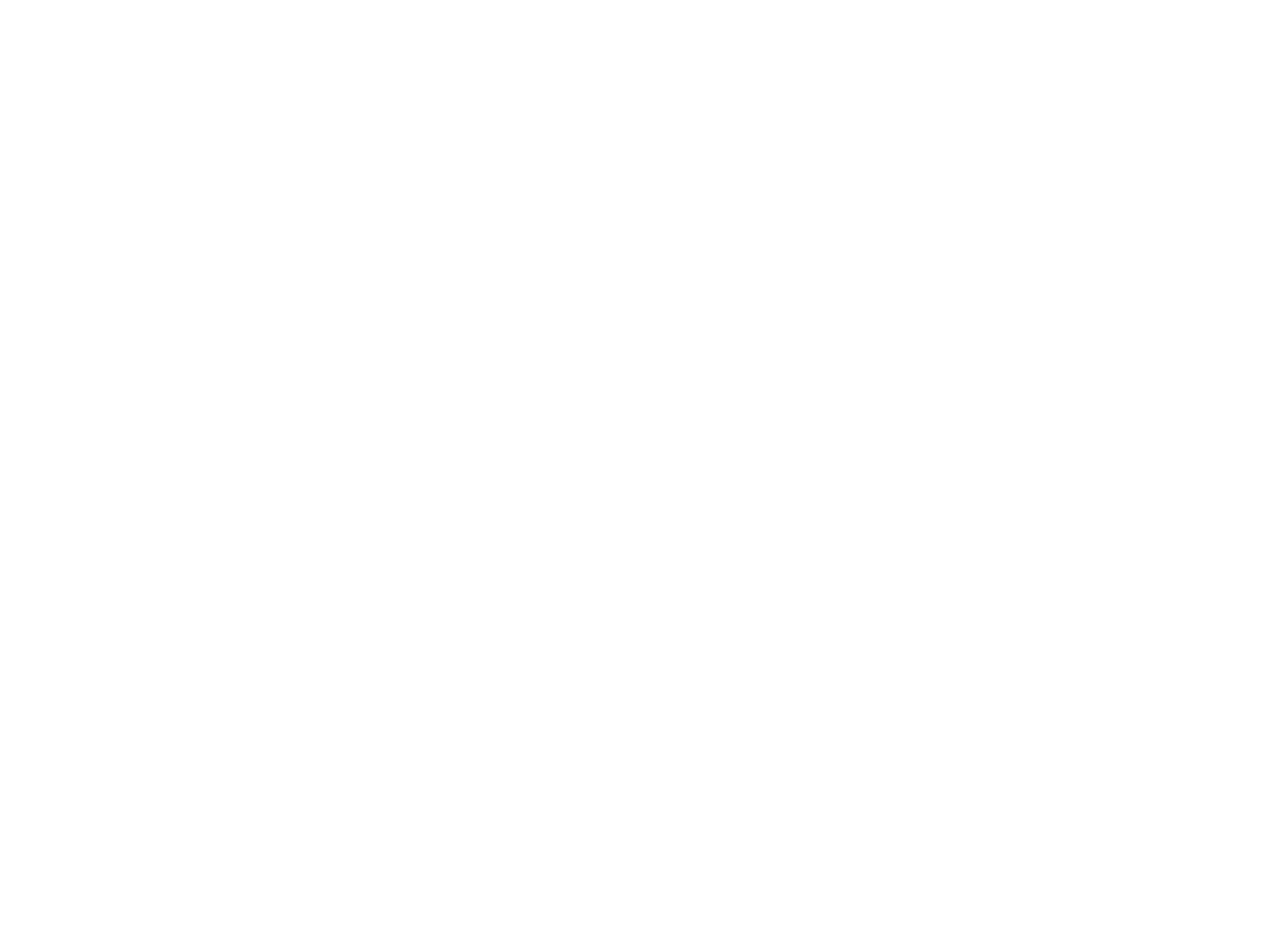
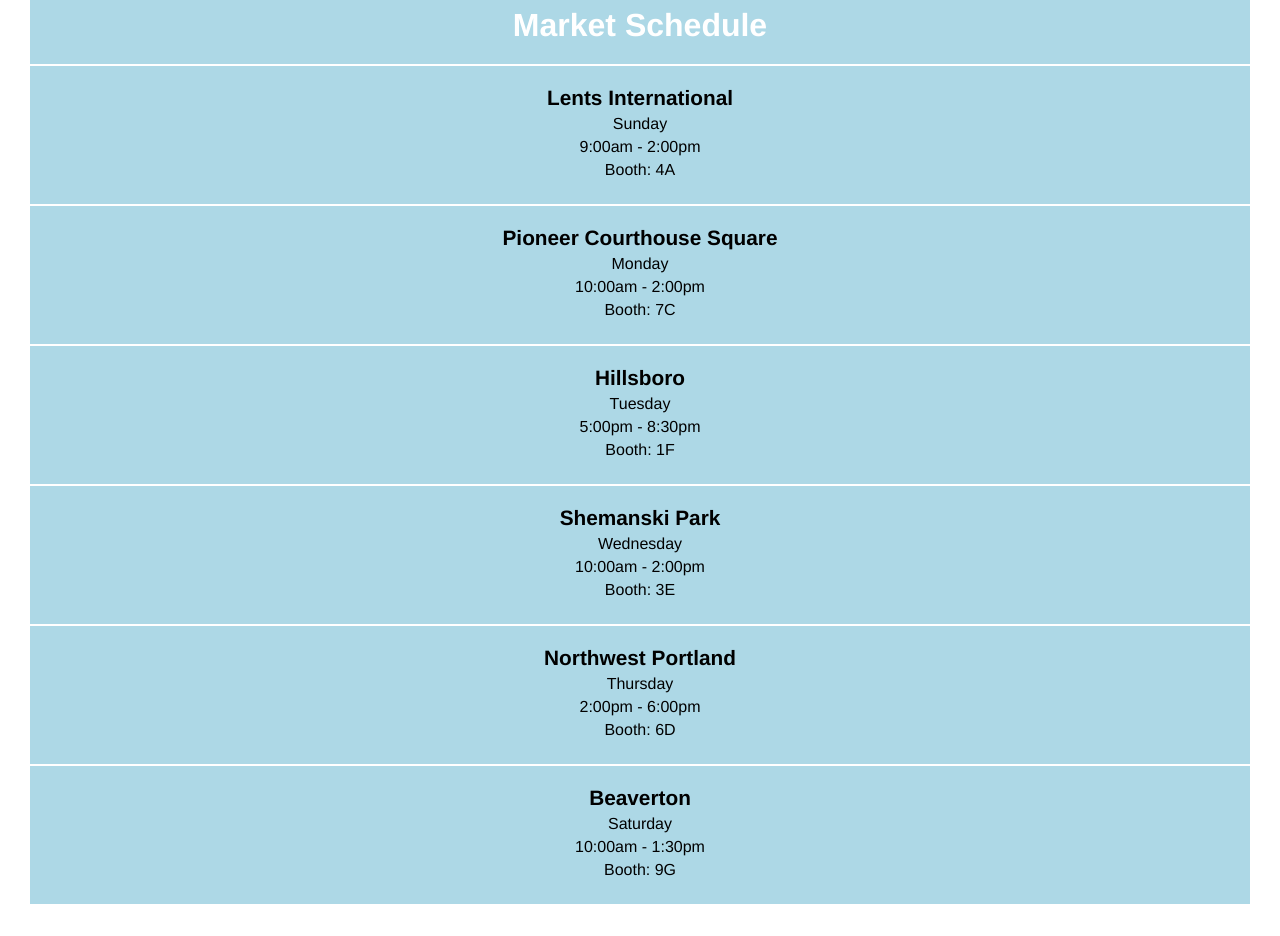
Before and after one commit to robinsola/React-Template, a React app: page / in a window 1280 px wide. Shown: the part 700-1636 px from the top of the page. Before the commit the page ends 800 px from the top, so only its background shows below. Built offline with nearby package versions, Linux system fonts and the light colour scheme.

Commit message:
add event list and event

```diff
--- a/package.json
+++ b/package.json
@@ -1,5 +1,5 @@
 {
-  "name": "react-help-queue",
+  "name": "market",
   "version": "1.0.0",
   "description": "",
   "main": "index.js",
--- a/src/components/App.jsx
+++ b/src/components/App.jsx
@@ -1,5 +1,6 @@
 import React from 'react';
 import Navbar from './Navbar';
+import EventList from './EventList';
 
 function App() {
   return (
@@ -15,6 +16,7 @@
         }
       `}</style>
       <Navbar />
+      <EventList />
     </div>
   );
 }
--- /dev/null
+++ b/src/components/Event.jsx
@@ -0,0 +1,40 @@
+import React from 'react';
+import PropTypes from 'prop-types';
+
+function Event(props) {
+  return(
+    <div>
+      <style jsx>{`
+        ul {
+          list-style: none;
+          margin: 20px 0;
+          padding: 0 0 20px 0;
+          border-bottom: 2px solid white;
+        }
+        li {
+          margin: 0 0 5px 0;
+        }
+        li:first-of-type {
+          font-size: 1.3em;
+        }
+      `}</style>
+      <div className="schedule">
+        <ul>
+          <li><strong>{props.location}</strong></li>
+          <li>{props.day}</li>
+          <li>{props.hours}</li>
+          <li>Booth: {props.booth}</li>
+        </ul>
+      </div>
+    </div>
+  );
+}
+
+Event.propTypes = {
+  day: PropTypes.string,
+  location: PropTypes.string,
+  hours: PropTypes.string,
+  booth: PropTypes.string
+};
+
+export default Event;
--- /dev/null
+++ b/src/components/EventList.jsx
@@ -0,0 +1,70 @@
+import React from 'react';
+import Event from './Event';
+
+var masterEventList = [
+  {
+    day: "Sunday",
+    location: "Lents International",
+    hours: "9:00am - 2:00pm",
+    booth: "4A"
+  },
+  {
+    day: "Monday",
+    location: "Pioneer Courthouse Square",
+    hours: "10:00am - 2:00pm",
+    booth: "7C"
+  },
+  {
+    day: "Tuesday",
+    location: "Hillsboro",
+    hours: "5:00pm - 8:30pm",
+    booth: "1F"
+  },
+  {
+    day: "Wednesday",
+    location: "Shemanski Park",
+    hours: "10:00am - 2:00pm",
+    booth: "3E"
+  },
+  {
+    day: "Thursday",
+    location: "Northwest Portland",
+    hours: "2:00pm - 6:00pm",
+    booth: "6D"
+  },
+  {
+    day: "Saturday",
+    location: "Beaverton",
+    hours: "10:00am - 1:30pm",
+    booth: "9G"
+  }
+];
+
+function EventList () {
+  return (
+    <div>
+      <style jsx> {`
+        div {
+          background-color: lightblue;
+          margin: 30px;
+          text-align: center;
+        }
+        h1 {
+          color: white;
+          border-bottom: 2px solid white;
+          padding: 20px;
+        }
+      `}</style>
+      <h1>Market Schedule</h1>
+      {masterEventList.map((event, index) =>
+        <Event day={event.day}
+          location={event.location}
+          hours={event.hours}
+          booth={event.booth}
+          key={index} />
+      )}
+    </div>
+  );
+}
+
+export default EventList;
--- a/src/components/Navbar.jsx
+++ b/src/components/Navbar.jsx
@@ -9,7 +9,7 @@
           display: flex;
           justify-content: center;
           list-style: none;
-          margin: 20px 0;
+          margin: 20px 0 0 0;
           padding: 10px;
           border-bottom: 1px solid gray;
         }
@@ -24,7 +24,15 @@
           background-color: gray;
         }
         h1 {
-          text-align: center;
+          margin: 40px 0;
+          color: white;
+        }
+        .header {
+          display: flex;
+          justify-content: center;
+          height: 600px;
+          background: url("https://images.pexels.com/photos/533360/pexels-photo-533360.jpeg?auto=compress&cs=tinysrgb&dpr=2&h=750&w=1260");
+          background-position: center;
         }
       `}</style>
       <ul>
@@ -33,7 +41,9 @@
         <li><a href="#">Schedule</a></li>
         <li><a href="#">Produce</a></li>
       </ul>
-      <h1>Avery's Organics</h1>
+      <div className="header">
+        <h1>Avery's Organics</h1>
+      </div>
     </div>
   );
 }
--- a/webpack.config.js
+++ b/webpack.config.js
@@ -65,7 +65,7 @@
     new HtmlWebpackPlugin({
       template:'template.ejs',
       appMountId: 'react-app-root',
-      title: 'React Help Queue',
+      title: 'market',
       filename: resolve(__dirname, "build", "index.html"),
     }),
   ]
```
